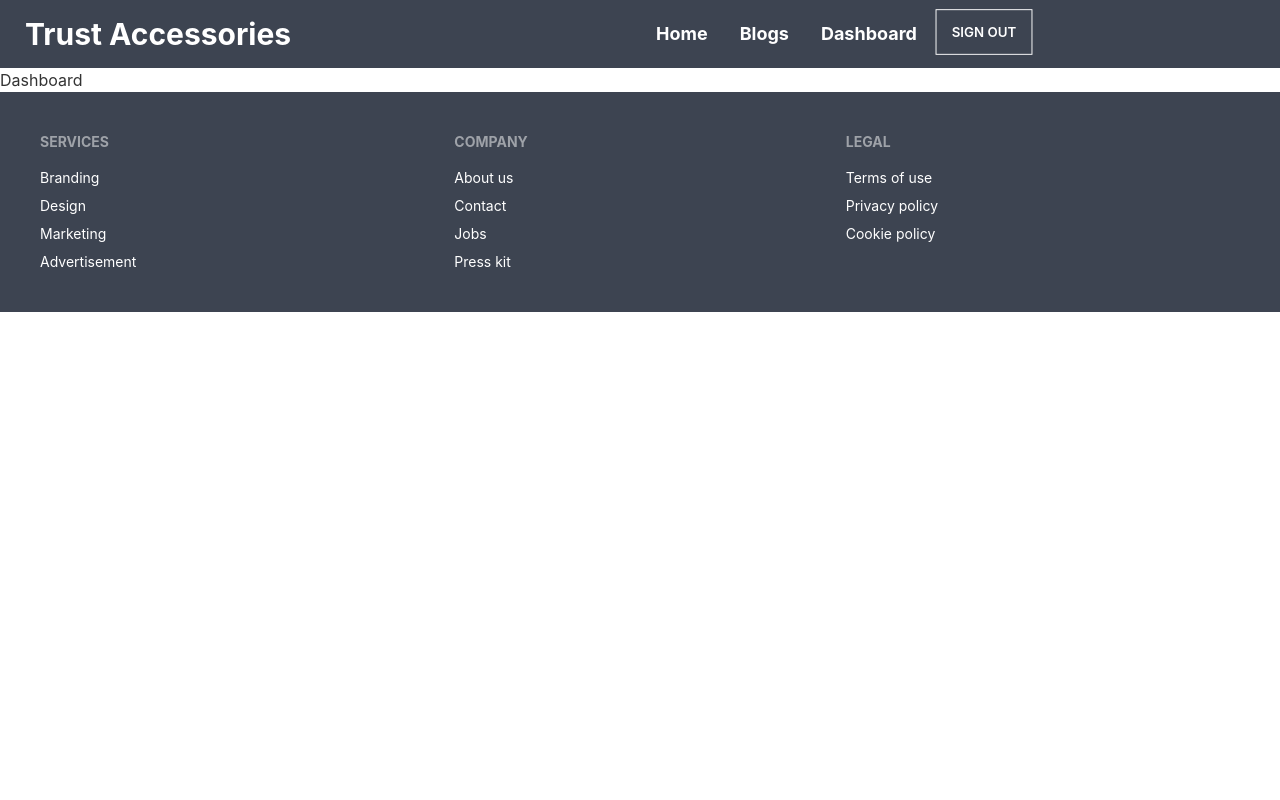
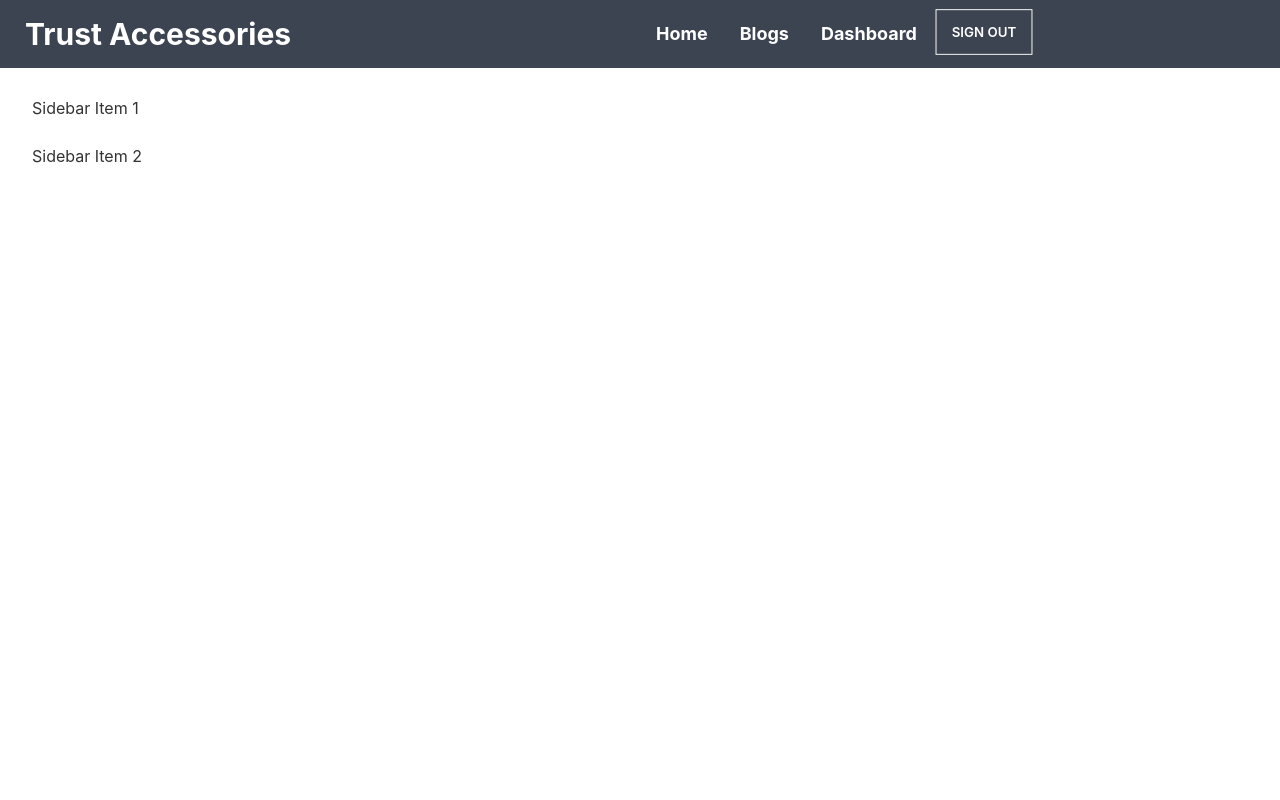
Before and after one commit to JunayedKhanNoor/Trust-Accessories-Client, a React (Create React App) app: page /dashboard in a window 1280 px wide. Shown: the top 800 px of the page. Built offline with nearby package versions, Linux system fonts and the light colour scheme; no server answers; sample sign-in values are in the browser's storage.

Commit message:
Dashboard drawer

```diff
--- a/package.json
+++ b/package.json
@@ -13,6 +13,7 @@
     "react-dom": "^18.1.0",
     "react-firebase-hooks": "^5.0.3",
     "react-hook-form": "^7.31.2",
+    "react-icons": "^4.3.1",
     "react-query": "^3.39.0",
     "react-router-dom": "^6.3.0",
     "react-scripts": "5.0.1",
--- a/src/App.js
+++ b/src/App.js
@@ -19,11 +19,27 @@ function App() {
       <Navbar></Navbar>
       <Routes>
         <Route path="/" element={<Home />} />
-        <Route path="/parts/:id" element={<RequiredAuth><PartsDetails></PartsDetails></RequiredAuth>} />
+        <Route
+          path="/parts/:id"
+          element={
+            <RequiredAuth>
+              <PartsDetails></PartsDetails>
+            </RequiredAuth>
+          }
+        />
         <Route path="blogs" element={<Blogs />} />
         <Route path="login" element={<Login />} />
         <Route path="signup" element={<SignUp />} />
-        <Route path="dashboard" element={<Dashboard />} />
+        <Route
+          path="dashboard"
+          element={
+            <RequiredAuth>
+              <Dashboard>
+
+              </Dashboard>
+            </RequiredAuth>
+          }
+        />
         <Route path="*" element={<NotFound></NotFound>}></Route>
       </Routes>
       <Footer></Footer>
--- a/src/Pages/Dashboard/Dashboard.js
+++ b/src/Pages/Dashboard/Dashboard.js
@@ -1,11 +1,26 @@
-import React from 'react';
+import React from "react";
 
 const Dashboard = () => {
-    return (
-        <div>
-            <h2>Dashboard</h2>
-        </div>
-    );
+  return (
+    <div class="drawer drawer-mobile">
+      <input id="dashboard-drawer" type="checkbox" class="drawer-toggle" />
+      <div class="drawer-content flex flex-col items-center justify-center">
+        {/* <!-- Page content here --> */}
+      </div>
+      <div class="drawer-side">
+        <label for="dashboard-drawer" class="drawer-overlay"></label>
+        <ul class="menu p-4 overflow-y-auto w-80 bg-base-100 text-base-content">
+          {/* <!-- Sidebar content here --> */}
+          <li>
+            <a>Sidebar Item 1</a>
+          </li>
+          <li>
+            <a>Sidebar Item 2</a>
+          </li>
+        </ul>
+      </div>
+    </div>
+  );
 };
 
 export default Dashboard;
--- a/src/Pages/Shared/Navbar.js
+++ b/src/Pages/Shared/Navbar.js
@@ -3,6 +3,7 @@ import { Link } from "react-router-dom";
 import { useAuthState } from "react-firebase-hooks/auth";
 import auth from "../../firebase.init";
 import { signOut } from "firebase/auth";
+import { MdOutlineDashboardCustomize } from "react-icons/md";
 
 const Navbar = () => {
   const [user] = useAuthState(auth);
@@ -18,9 +19,11 @@ const Navbar = () => {
       <li>
         <Link to="blogs">Blogs</Link>
       </li>
-      <li>
-        <Link to="dashboard">Dashboard</Link>
-      </li>
+      {user && (
+        <li>
+          <Link to="dashboard">Dashboard</Link>
+        </li>
+      )}
       <li>
         {user ? (
           <button onClick={logout} className="btn btn-outline">
@@ -68,6 +71,11 @@ const Navbar = () => {
         <div className="navbar-center hidden lg:flex">
           <ul className="menu menu-horizontal p-0 text-lg font-bold">{menuItems}</ul>
         </div>
+        <div className="navbar-end lg:hidden">
+          <label for="dashboard-drawer" class="btn btn-outline drawer-button lg:hidden">
+            <MdOutlineDashboardCustomize />
+          </label>
+        </div>
       </div>
     </div>
   );
```
Also changed, not shown: 1 other file (tests, documents, lock files or other folders).
